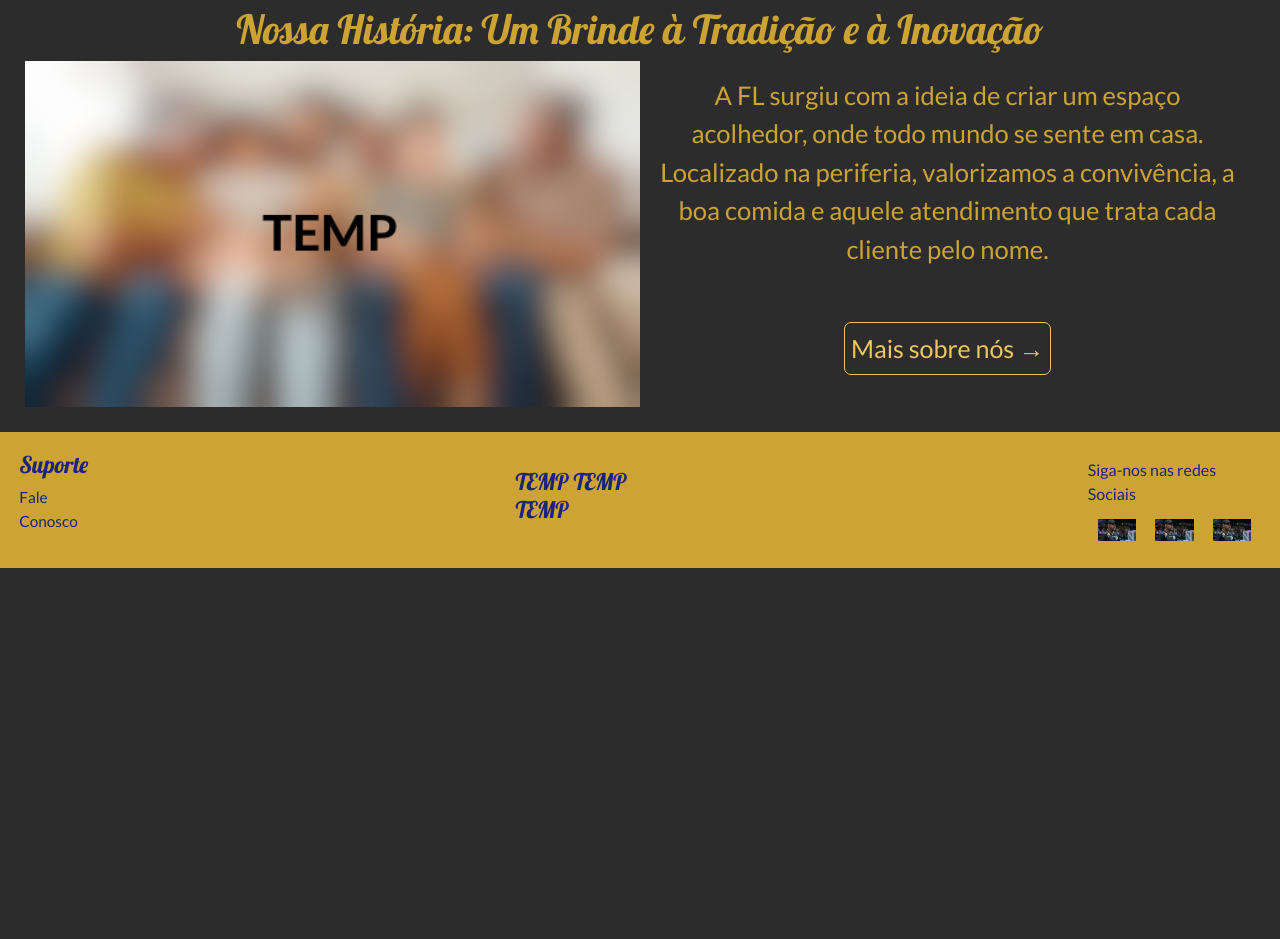
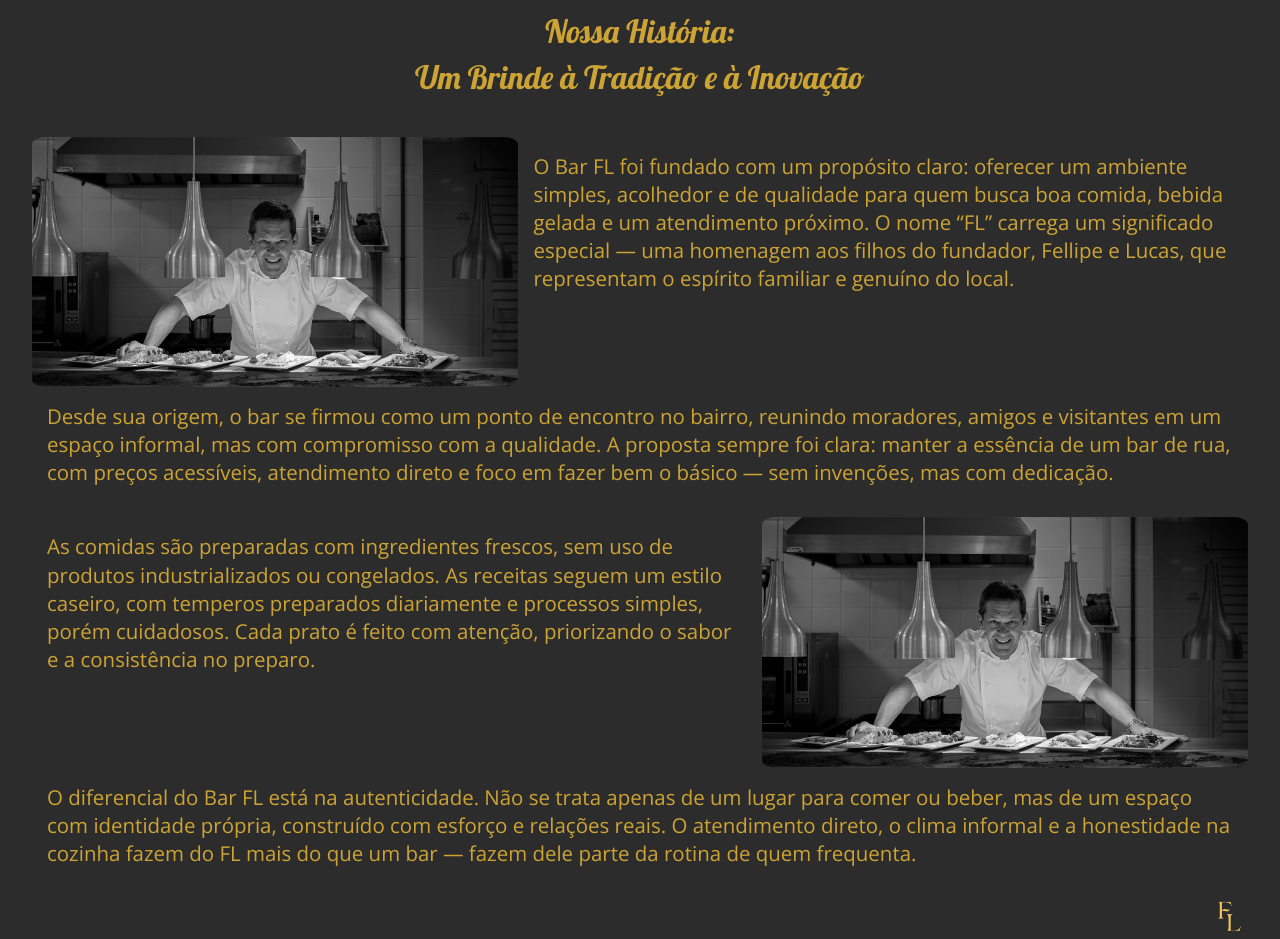
Before and after one commit to BlequiOFC/FLRestauranteBarSite, a plain HTML site: page pages/home.html in a window 1280 px wide. Shown: the part 1320-2259 px from the top of the page. Before the commit the page ends 1888 px from the top, so only its background shows below. Drawn offline with nearby package versions, Linux system fonts and the light colour scheme.

Commit message:
Minhas alterações locais

```diff
--- a/pages/home.html
+++ b/pages/home.html
@@ -7,7 +7,7 @@
     <link rel="stylesheet" href="../styles.css" />
 
     <link rel="stylesheet" href="../pages/home/rodape.css" />
-    <link rel="stylesheet" href="../pages/home/Sobre/sobre.css" />
+    <link rel="stylesheet" href="../pages/home/Sobre/sobre2.css" />
     <link rel="stylesheet" href="../pages/home/pedido/pedido.css" />
 
     <!-- CSS Bootstrap -->
@@ -155,28 +155,21 @@
       </div>
     </section>
 
-    <section class="sobre-home">
-      <h1>Nossa História: Um Brinde à Tradição e à Inovação</h1>
-      <div class="insobhome">
-          <div class="direita-sobre">
-            <div class="imagem-sobre">
-              <!-- <h1>Um Brinde à Tradição e à Inovação</h1> -->
-              <img src="../img/famtemp.png" alt="" />
-            </div>
-          </div>
-          <div class="esquerda-sobre">
-            <p>
-              A FL surgiu com a ideia de criar um espaço acolhedor, onde todo mundo
-              se sente em casa. Localizado na periferia, valorizamos a convivência,
-              a boa comida e aquele atendimento que trata cada cliente pelo nome. <br> <br>
-              <!-- Aqui, cada detalhe foi pensado com carinho, para que nossos amigos e
-              vizinhos tenham sempre um lugar para relaxar, conversar e curtir bons
-              momentos. Mais que um bar, somos parte da comunidade. -->
-            </p>
-            <a href="#"><button class="cardapioBTN cardapioBTN_A">Mais sobre nós &rightarrow;</button></a>
-      </div>
-      </div>
-    </section>
+  <section class="sobre-home">
+    <h1>Nossa História:</h1>
+    <h1> Um Brinde à Tradição e à Inovação</h1>
+    <div class="parte-cima">
+      <img src="/FLRestauranteBarSite/img/madero.jpg" alt="">
+      <p>O Bar FL foi fundado com um propósito claro: oferecer um ambiente simples, acolhedor e de qualidade para quem busca boa comida, bebida gelada e um atendimento próximo. O nome “FL” carrega um significado especial — uma homenagem aos filhos do fundador, Fellipe e Lucas, que representam o espírito familiar e genuíno do local.</p>
+    </div>
+    <p>Desde sua origem, o bar se firmou como um ponto de encontro no bairro, reunindo moradores, amigos e visitantes em um espaço informal, mas com  compromisso com a qualidade. A proposta sempre foi clara: manter a essência de um bar de rua, com preços acessíveis, atendimento direto e foco em fazer bem o básico — sem invenções, mas com dedicação.</p>
+    <div class="parte-baixo">
+      <p>As comidas são preparadas com ingredientes frescos, sem uso de produtos industrializados ou congelados. As receitas seguem um estilo caseiro, com temperos preparados diariamente e processos simples, porém cuidadosos. Cada prato é feito com atenção, priorizando o sabor e a consistência no preparo.</p>
+      <img src="/FLRestauranteBarSite/img/madero.jpg" alt="">
+    </div>
+    <p>O diferencial do Bar FL está na autenticidade. Não se trata apenas de um lugar para comer ou beber, mas de um espaço com identidade própria, construído com esforço e relações reais. O atendimento direto, o clima informal e a honestidade na cozinha fazem do FL mais do que um bar — fazem dele parte da rotina de quem frequenta.</p>
+    <img class="logo-canto" src="../../../img/logo_somente_FL-removebg-preview.png" alt="">
+  </section>
 
     <!-- <section class="secao-pedido">
     <h1>Faça seu pedido online</h1>
--- /dev/null
+++ b/pages/home/Sobre/sobre2.css
@@ -0,0 +1,61 @@
+@import url("https://fonts.googleapis.com/css2?family=Lobster&display=swap");
+@import url('https://fonts.googleapis.com/css2?family=Open+Sans:ital,wght@0,300..800;1,300..800&display=swap');
+
+* {
+  margin: 0;
+  padding: 0;
+  box-sizing: border-box;
+}
+
+.sobre-home {
+  display: flex;
+  flex-direction: column;
+  align-items: center;
+  color: #CDA434;
+  background-color: #2c2c2c;
+
+
+  padding: 2.5vw;
+}
+
+.sobre-home h1 {
+  font-family: 'Lobster';
+  font-weight: 300;
+  font-size: 2.5vw;
+}
+
+.sobre-home img {
+  width: 40%;
+  border-radius: 3%;
+}
+
+.sobre-home div{
+  display: flex;
+  flex-direction: row;
+}
+
+
+
+.sobre-home p {
+  padding: 15px;
+  font-size: 1.6vw;
+  font-family: 'Open Sans';
+  line-height: 2.2vw;
+}
+
+.sobre-home div p {
+  width: 80%;
+}
+
+
+.parte-cima {
+  margin-top: 2.5vw;
+  display: flex;
+}
+
+
+.logo-canto {
+  width: 3vw !important;
+  align-self: flex-end !important;
+  padding: 0 !important;
+}
```
Also changed, not shown: pages/home/Sobre/sobre.html (+14 -8 lines), pages/home/Sobre/sobre2.html (added, +26 -0 lines), pages/home/instagram/instagram.css (added, +78 -0 lines), pages/home/instagram/instagram.html (added, +37 -0 lines), img/coração.png (added), img/instagram1.jpg (added), img/instagram2.jpg (added), img/instagram3.jpg (added).
